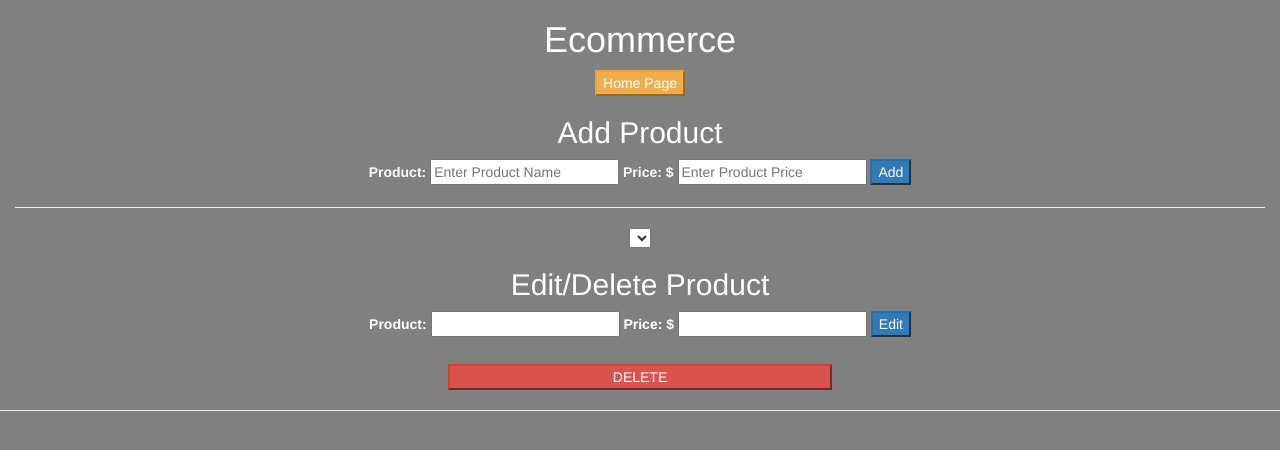
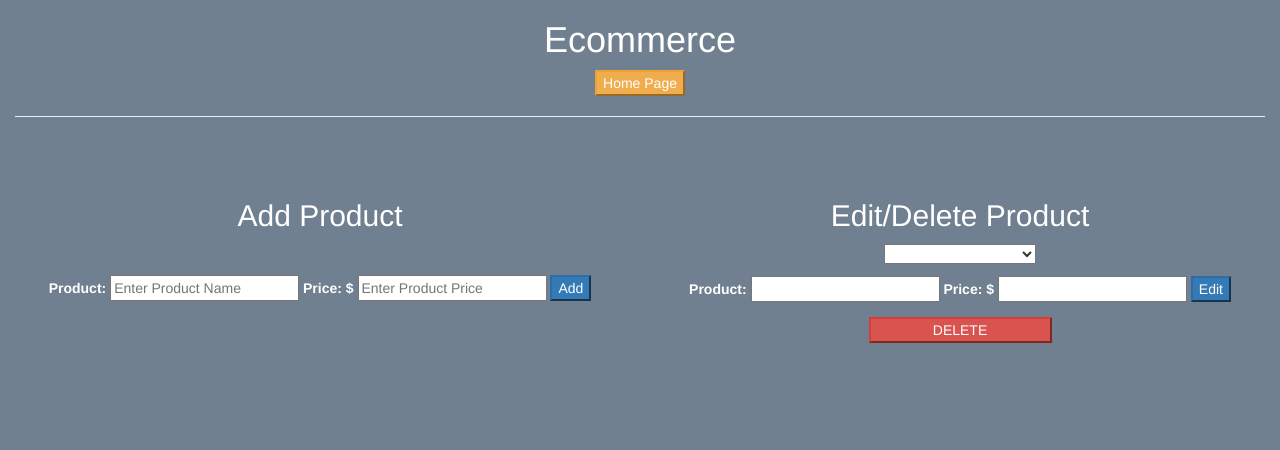
Before and after one commit to SJTreadway/ecommerce, a website: page public/index.html at #!/admin in a window 1280 px wide. Drawn offline with nearby package versions, Linux system fonts and the light colour scheme; some packages are replaced by stand-ins of ours; no server answers.

Commit message:
changes some css

```diff
--- a/public/admin/adminTmpl.html
+++ b/public/admin/adminTmpl.html
@@ -2,19 +2,18 @@
 	<div class="text-center">
 		<a ui-sref="home"><button class="btn-warning">Home Page</button></a>
 	</div>
-	<div>
-		<div class="text-center">
-			<h2 class="white">Add Product</h2>
+	<hr>
+	<div class="row">
+		<div class="text-center col-md-6 add">
+			<h2 class="white addTitle">Add Product</h2>
 			<label class="white">Product:</label> <input ng-model="newProduct.name" placeholder="Enter Product Name">
 			<label class="white">Price: $</label> <input ng-model="newProduct.price" placeholder="Enter Product Price">
 			<button class="btn-primary" ng-click="addProduct()">Add</button>
 		</div>
-	</div>
-	<hr>
-	<div class="row">
-		<select class="center-block" ng-options="product.name for product in products" ng-model="selectedProduct" ng-change="product"></select>
+		<div class="col-md-6">
 			<div class="text-center">
 				<h2 class="white">Edit/Delete Product</h2>
+				<select class="center-block" ng-options="product.name for product in products" ng-model="selectedProduct" ng-change="product"></select>
 				<label class="white">Product:</label> <input ng-model="selectedProduct.name">
 				<label class="white">Price: $</label> <input ng-model="selectedProduct.price">
 				<button class="btn-primary" ng-click="editProduct()">Edit</button>
@@ -22,6 +21,6 @@
 			<div class="text-center delete">
 				<button class="btn-danger" ng-click="deleteProduct()">DELETE</button>
 			</div>
-	<hr>
 		</div>
 	</div>
+</div>
--- a/public/js/adminCtrl.js
+++ b/public/js/adminCtrl.js
@@ -3,7 +3,7 @@
 		.controller('adminCtrl', function($scope, ecommerceService) {
 
 			$scope.addProduct = function() {
-				ecommerceService.addProduct($scope.newProduct).then(function(res) {
+				ecommerceService.addProduct($scope.newProduct.name, $scope.newProduct.price).then(function(res) {
 					$scope.newProduct = '';
 					alert("Your product has been added. Go back to the home page to find it.");
 				});
--- a/public/styles.css
+++ b/public/styles.css
@@ -1,5 +1,9 @@
 body {
-	background: gray
+	background: slategray;
+}
+select {
+	width: 25%;
+	margin: 2% 0;
 }
 .white {
 	color: white;
@@ -16,3 +20,9 @@ body {
 .delete button{
 	width: 30%;
 }
+.row {
+	margin-top: 5%;
+}
+.addTitle {
+	margin-bottom: 7%;
+}
```
Also changed, not shown: public/home/homeTmpl.html (+1 -0 lines), 1 other file. Lines whose indentation alone changed are shown as unchanged.
